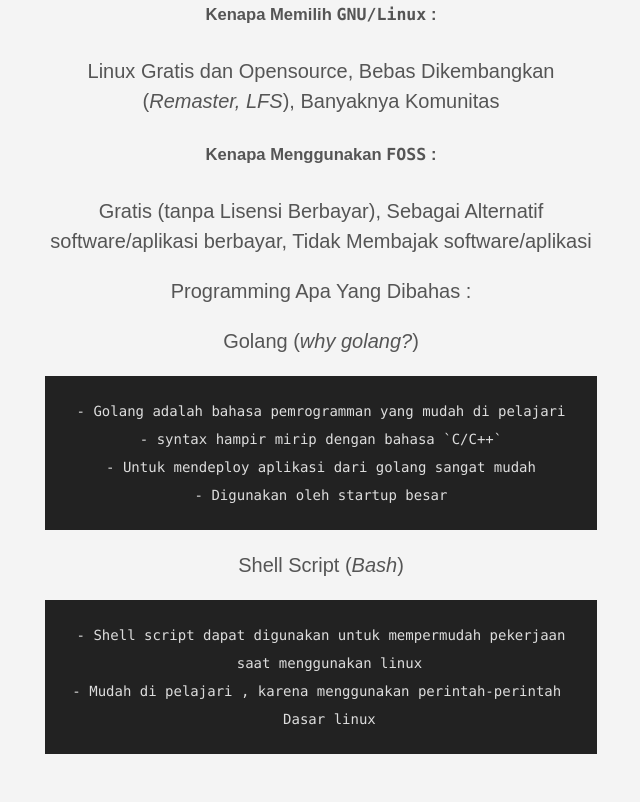
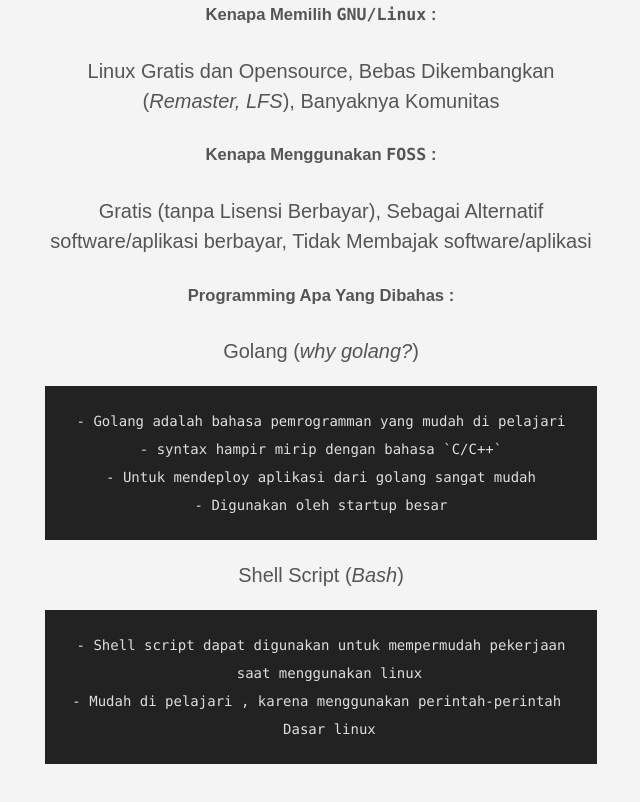
Before and after one commit to mojokerto-foss/mojokerto-foss.github.io, a plain HTML site: page about/index.html in a window 1280 px wide. Shown: the part 1322-2124 px from the top of the page, without its empty margins (319-959 px from the left). Drawn offline with Linux system fonts and the light colour scheme.

Commit message:
Update About Again2

```diff
--- a/about/index.html
+++ b/about/index.html
@@ -145,7 +145,7 @@ Banyaknya Komunitas</p>
 Sebagai Alternatif software/aplikasi berbayar,
 Tidak Membajak software/aplikasi</p>
 
-<p>Programming Apa Yang Dibahas :</p>
+<h5 id="programming-apa-yang-dibahas">Programming Apa Yang Dibahas :</h5>
 
 <p>Golang (<em>why golang?</em>)</p>
 
```
